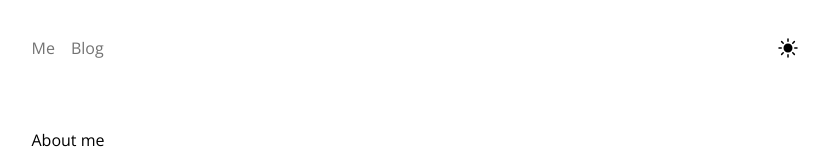
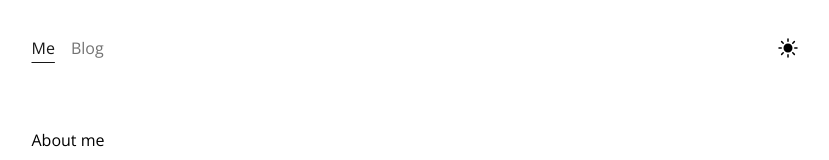
Before and after one commit to Javimtib92/javiermt-blog, a Next.js app: page / in a window 1280 px wide. Shown: the top 160 px of the page, without its empty margins (217-1046 px from the left). Built offline with nearby package versions, Linux system fonts and the light colour scheme; a web font is replaced by a local one.

Commit message:
move navigation links to own component and add active logic

```diff
--- a/app/layout.tsx
+++ b/app/layout.tsx
@@ -5,6 +5,7 @@ import { cn } from '@/utils/cn';
 import { ThemeProvider } from '@/components/theme-provider';
 import { PreferredThemeSwitch } from '@/components/preferred-theme-switch';
 import Link from 'next/link';
+import NavigationLinks from '@/app/navigation-links';
 
 const display = Nunito({
   subsets: ['latin'],
@@ -47,21 +48,11 @@ export default function RootLayout({
         <main className='mt-6 flex min-w-0 flex-auto flex-col px-2 md:px-0'>
           <aside className='-ml-[8px] mb-16'>
             <div className='lg:sticky lg:top-20'>
+              {/* Navigation. Think about extracting this component if possible. */}
               <nav className='fade relative flex scroll-pr-6 flex-row items-start px-0 pb-0 md:relative md:overflow-auto'>
                 <div className='flex min-w-full flex-row justify-between space-x-0'>
                   <div className='flex flex-row'>
-                    <Link
-                      href='/'
-                      className='flex align-middle text-neutral-500 transition-all hover:text-neutral-800 dark:hover:text-neutral-200'
-                    >
-                      <span className='relative px-2 py-1'>Me</span>
-                    </Link>
-                    <Link
-                      href='/blog'
-                      className='flex align-middle text-neutral-500 transition-all hover:text-neutral-800 dark:hover:text-neutral-200'
-                    >
-                      <span className='relative px-2 py-1'>Blog</span>
-                    </Link>
+                    <NavigationLinks></NavigationLinks>
                   </div>
 
                   <ThemeProvider>
@@ -69,6 +60,7 @@ export default function RootLayout({
                   </ThemeProvider>
                 </div>
               </nav>
+              {/* End of navigation */}
             </div>
           </aside>
 
--- /dev/null
+++ b/app/navigation-links.tsx
@@ -0,0 +1,37 @@
+'use client';
+
+import { cn } from '@/utils/cn';
+import Link from 'next/link';
+import { useSelectedLayoutSegment } from 'next/navigation';
+
+export default function NavigationLinks() {
+  const segment = useSelectedLayoutSegment();
+
+  const activeClass =
+    'dark:text-white text-neutral-900 underline underline-offset-8';
+  const inactiveClass =
+    'text-neutral-500 hover:text-neutral-800 dark:hover:text-neutral-200';
+
+  return (
+    <div className='flex flex-row'>
+      <Link
+        href='/'
+        className={cn(
+          segment === null ? activeClass : inactiveClass,
+          'flex align-middle transition-all'
+        )}
+      >
+        <span className='relative px-2 py-1'>Me</span>
+      </Link>
+      <Link
+        href='/blog'
+        className={cn(
+          segment === 'blog' ? activeClass : inactiveClass,
+          'flex align-middle transition-all'
+        )}
+      >
+        <span className='relative px-2 py-1'>Blog</span>
+      </Link>
+    </div>
+  );
+}
```
